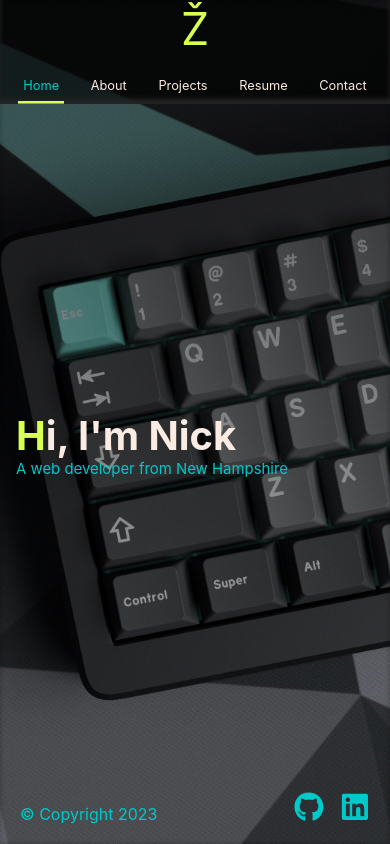
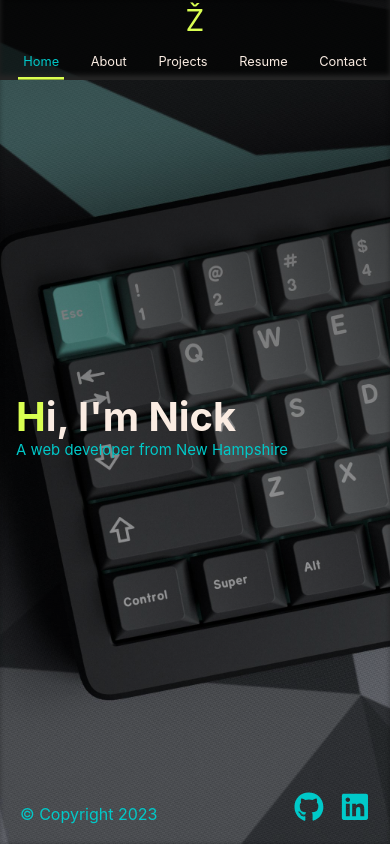
Before and after one commit to CIDoubleAgent/nz-portfolio-v3, a React (Create React App) app: page / in a window 390 px wide. Built offline with nearby package versions, Linux system fonts and the light colour scheme.

Commit message:
Adjusted mobile layout for resume page/header

```diff
--- a/src/scss/index.css
+++ b/src/scss/index.css
@@ -198,13 +198,16 @@ nav li:hover {
 @media (max-width: 600px) {
   header {
     flex-direction: column;
-    height: 6.5rem;
+    height: 5rem;
   }
   .header-spacer {
-    height: 6.5rem;
+    height: 5rem;
   }
   .brand {
     margin-top: 0.15rem;
+  }
+  .brand a {
+    font-size: calc((0.75rem + 0.75vw) * 2);
   }
   nav {
     height: -moz-fit-content;
@@ -388,27 +391,41 @@ section > .about-wrapper {
 
 .resume-pdf iframe {
   width: calc(32rem + 20vw);
-  height: 37rem;
+  height: 102rem;
   border: none;
-  padding: 1em;
   background-color: white;
   border-radius: 10px;
   box-shadow: 1px 3px 7px 0px rgba(0, 0, 0, 0.75), inset 0 0 5px rgb(0, 0, 0);
 }
 
-@media (max-width: 800px) {
+@media (max-width: 850px) {
   .resume-pdf iframe {
     width: 35rem;
+    height: 125rem;
   }
 }
 @media (max-width: 600px) {
   .download-button {
     margin-block: 0.5rem;
+    position: fixed;
+    top: 5rem;
   }
   .resume-pdf iframe {
+    width: 35rem;
+    height: 130rem;
+    overflow: hidden;
+  }
+}
+@media (max-width: 400px) {
+  .resume-pdf iframe {
+    width: 32rem;
+    height: 135rem;
+  }
+}
+@media (max-width: 350px) {
+  .resume-pdf iframe {
     width: 30rem;
-    height: 25rem;
-    padding-block: 0;
+    height: 141rem;
   }
 }
 .contact-image {
@@ -486,10 +503,11 @@ section > .about-wrapper {
   color: rgb(217, 255, 81);
 }
 
-@media (max-width: 450px) {
+@media (max-width: 600px) {
   .footer {
     align-items: center;
     justify-content: space-between;
+    padding-top: 0.8rem;
   }
   .footer p {
     position: static;
--- a/src/scss/styles/_footer.scss
+++ b/src/scss/styles/_footer.scss
@@ -28,10 +28,11 @@
     color: $font-accent;
 }
 
-@media (max-width: 450px) {
+@media (max-width: 600px) {
   .footer {
     align-items: center;
     justify-content: space-between;
+    padding-top: .8rem;
   }
 
   .footer p {
--- a/src/scss/styles/_layout.scss
+++ b/src/scss/styles/_layout.scss
@@ -65,15 +65,19 @@ nav li:hover {
 @media (max-width: 600px) {
   header {
     flex-direction: column;
-    height: 6.5rem;
+    height: 5rem;
   }
 
   .header-spacer {
-    height: 6.5rem;
+    height: 5rem;
   }
 
   .brand {
     margin-top: .15rem;
+  }
+
+  .brand a {
+    font-size: calc($base-font-size * 2);
   }
 
   nav {
```
Also changed, not shown: src/scss/styles/_resume.scss (+24 -6 lines), 1 other file (tests, documents, lock files or other folders).
